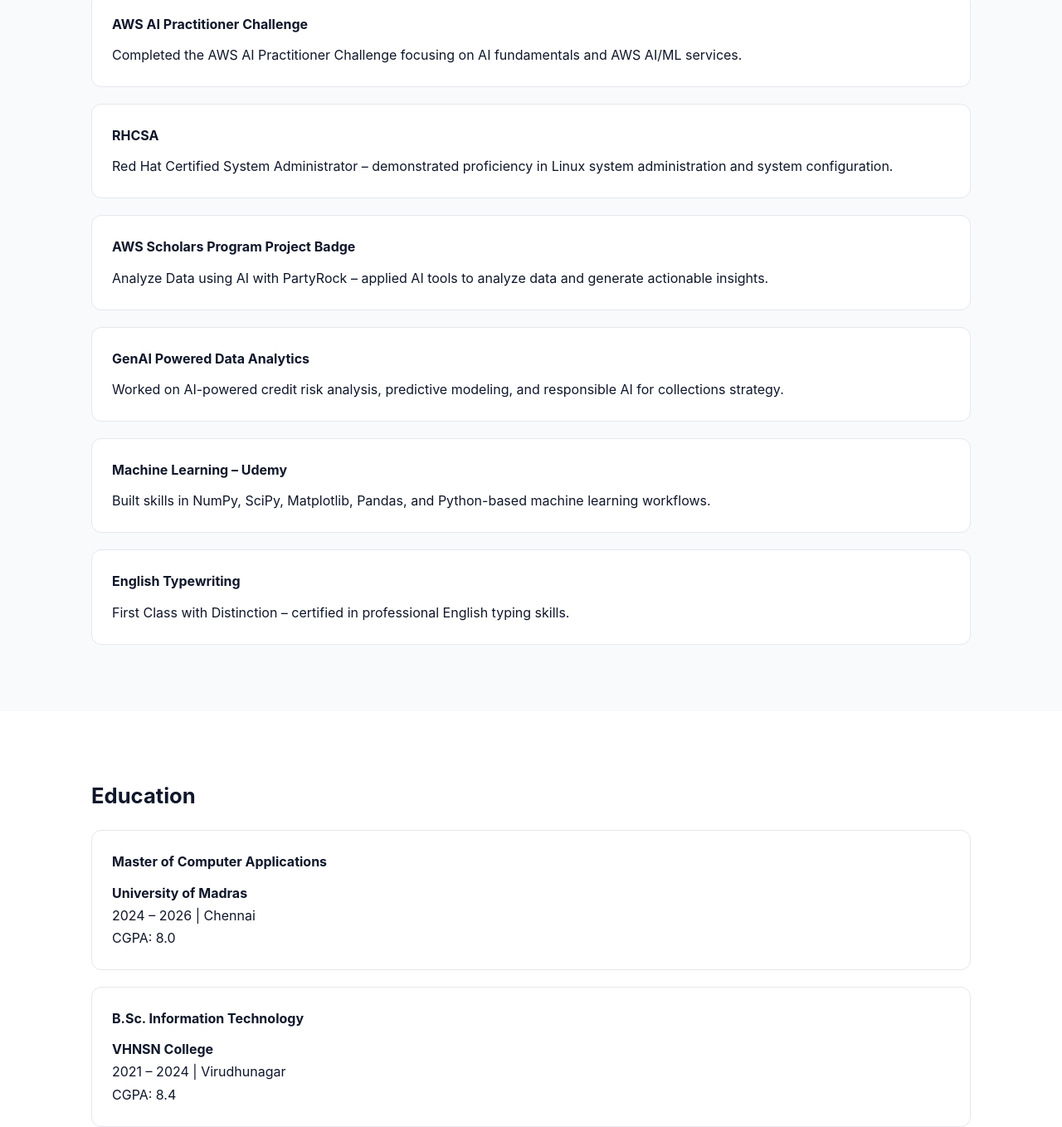
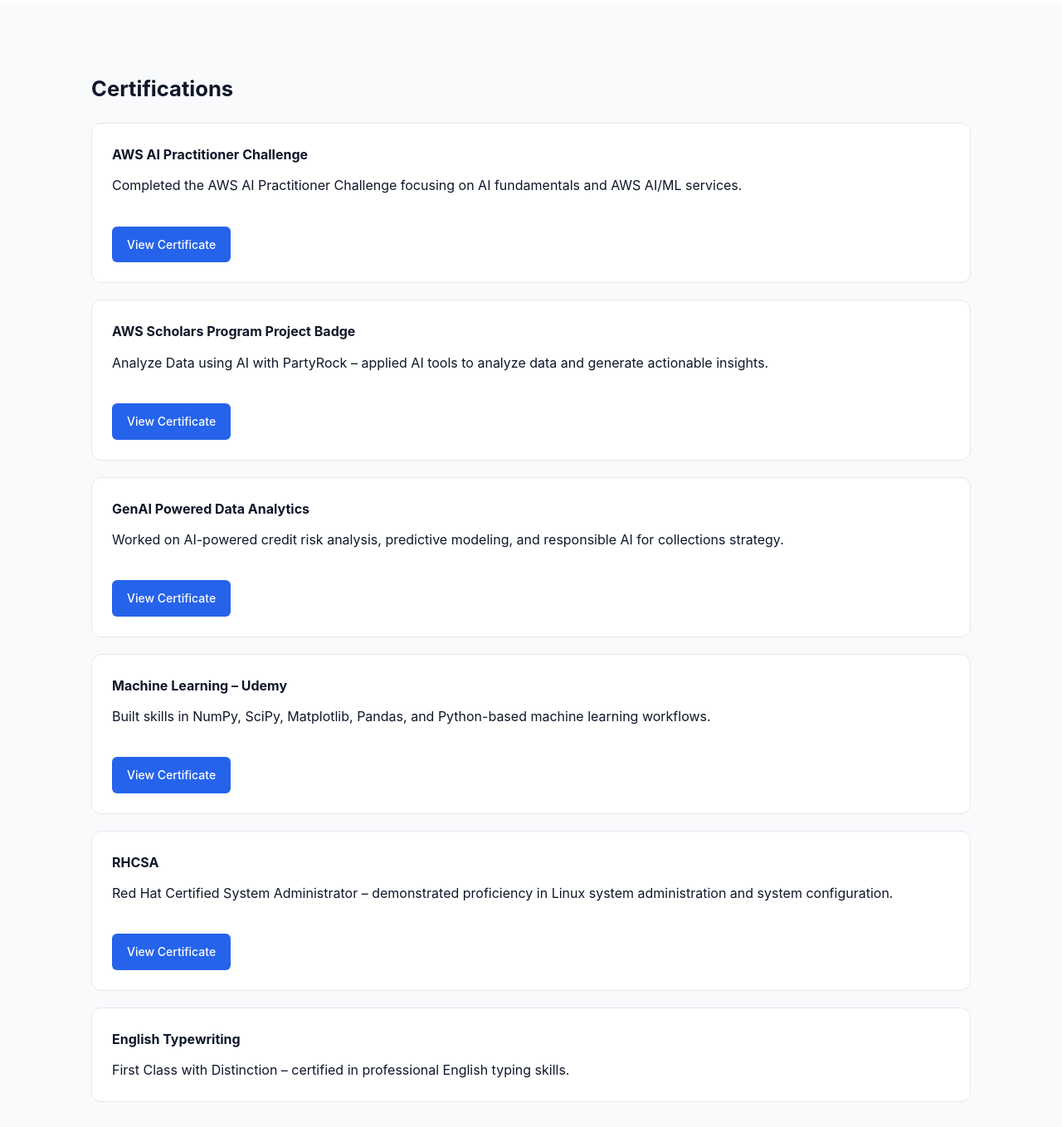
Before and after one commit to arav124/aravindmurugesan.github.io, a plain HTML site: page index.html in a window 1280 px wide. Shown: the part 3791-5149 px from the top of the page at 83% size. Drawn offline with Linux system fonts and the light colour scheme.

Commit message:
Update resume link and add project links

```diff
--- a/index.html
+++ b/index.html
@@ -51,7 +51,7 @@
         to model development, backend systems, and real-time problem solving.
       </p>
 
-      <a href="Aravind_resume.pdf" class="btn" target="_blank">Download Resume</a>
+      <a href="Aravind_Resume_1.pdf" class="btn" target="_blank">Download Resume</a>
     </div>
 
   </div>
@@ -191,6 +191,9 @@
         Secured <strong>II Prize</strong> in a Paper Presentation Competition on
         <strong>Artificial Intelligence</strong> conducted by P.K.N. Arts and Science College, Madurai.
       </p>
+      <div class="project-links">
+        <a href="https://drive.google.com/file/d/19Vq47sXm16bhf1ezcCySmS71MAjAGbFu/view" class="btn" target="_blank">View Proof</a>
+      </div>
     </div>
 
       <div class="card">
@@ -199,6 +202,9 @@
           Secured <strong>II Prize</strong> in a Paper Presentation Competition on
           <strong>Deep Learning</strong> conducted by The American College, Madurai.
         </p>
+              <div class="project-links">
+        <a href="https://drive.google.com/file/d/1zcJsJAtQ608tdkdpwSzT-HAWoMCa_0f1/view" class="btn" target="_blank">View Proof</a>
+      </div>
       </div>
 
       <div class="card">
@@ -220,26 +226,40 @@
      <div class="card">
         <h4>AWS AI Practitioner Challenge</h4>
         <p>Completed the AWS AI Practitioner Challenge focusing on AI fundamentals and AWS AI/ML services.</p>
+        <div class="project-links">
+          <a href="https://www.udacity.com/certificate/e/afbf4bf2-2913-11f1-a40e-8fc391d8bbdd" class="btn" target="_blank">View Certificate</a>
         </div>
-
-      <div class="card">
-        <h4>RHCSA</h4>
-        <p>Red Hat Certified System Administrator – demonstrated proficiency in Linux system administration and system configuration.</p>
       </div>
 
         <div class="card">
         <h4>AWS Scholars Program Project Badge</h4>
         <p>Analyze Data using AI with PartyRock – applied AI tools to analyze data and generate actionable insights.</p>
+                <div class="project-links">
+          <a href="https://cdn.getblueshift.com/bee/images/ed5b8755-0989-4944-9ca5-287bb68e4a22/AWS%20AI%20%26%20ML%20Scholarship%20Badges%20-%20Project%20-%20Analyze%20Data%20-%20Dark%403x.jpg" class="btn" target="_blank">View Certificate</a>
+        </div>
       </div>
 
       <div class="card">
         <h4>GenAI Powered Data Analytics</h4>
         <p>Worked on AI-powered credit risk analysis, predictive modeling, and responsible AI for collections strategy.</p>
+                <div class="project-links">
+          <a href="https://drive.google.com/file/d/1k6U8YS-z_wAjC03aDwhiAbbCBvhmUmt7/view" class="btn" target="_blank">View Certificate</a>
+        </div>
       </div>
 
       <div class="card">
         <h4>Machine Learning – Udemy</h4>
         <p>Built skills in NumPy, SciPy, Matplotlib, Pandas, and Python-based machine learning workflows.</p>
+                <div class="project-links">
+          <a href="https://drive.google.com/file/d/1teypuoU12qvw6KGVauFWUbUobX7sIBHN/view" class="btn" target="_blank">View Certificate</a>
+        </div>
+      </div>
+        <div class="card">
+        <h4>RHCSA</h4>
+        <p>Red Hat Certified System Administrator – demonstrated proficiency in Linux system administration and system configuration.</p>
+         <div class="project-links">
+          <a href="https://www.credly.com/badges/4b97a7b0-6442-499c-91b9-2cb21a9ed62e/linked_in_profile" class="btn" target="_blank">View Certificate</a>
+        </div>
       </div>
 
       <div class="card">
@@ -250,7 +270,7 @@
   </div>
 </section>
 
-<section id="education" class="section">
+<!-- <section id="education" class="section">
   <div class="container">
     <h3>Education</h3>
 
@@ -277,7 +297,7 @@
       </div>
     </div>
   </div>
-</section>
+</section> -->
 
 <section id="contact" class="section light">
   <div class="container about-layout">
```
Lines whose indentation alone changed are shown as unchanged.
